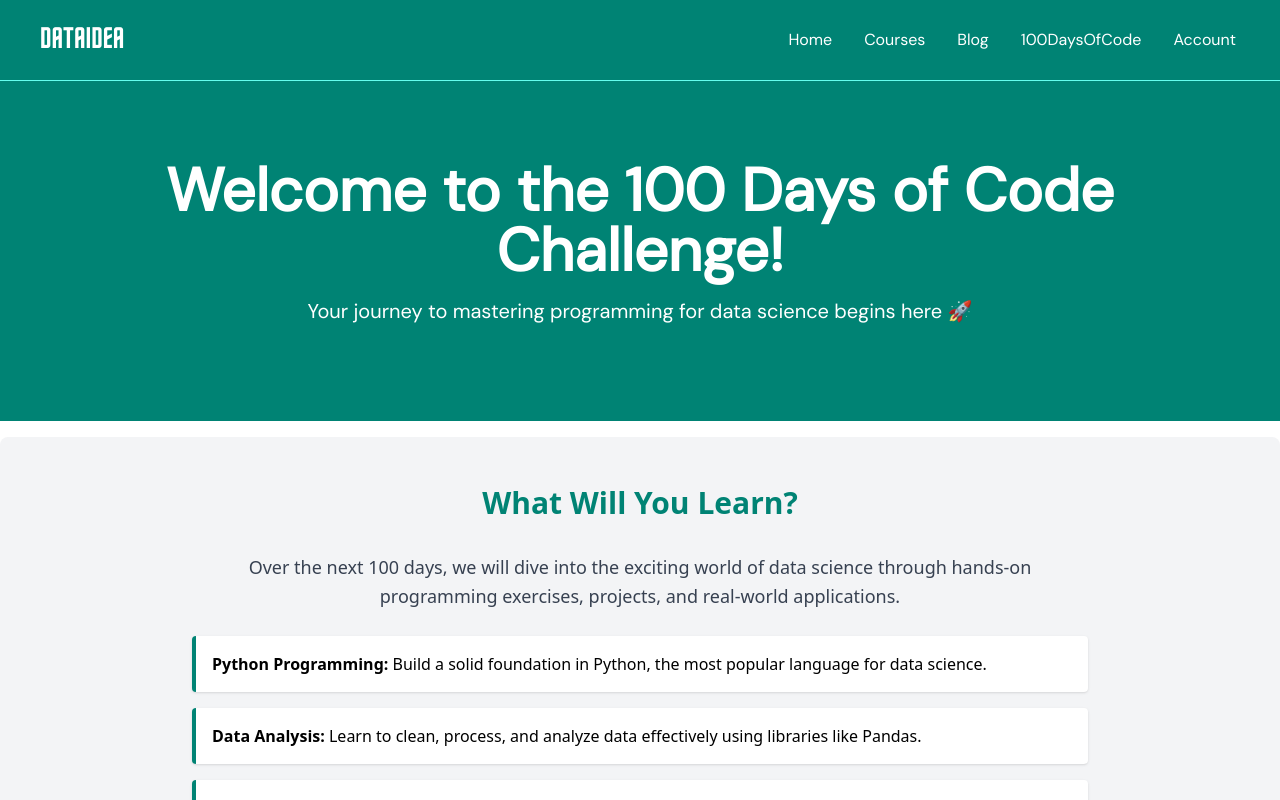
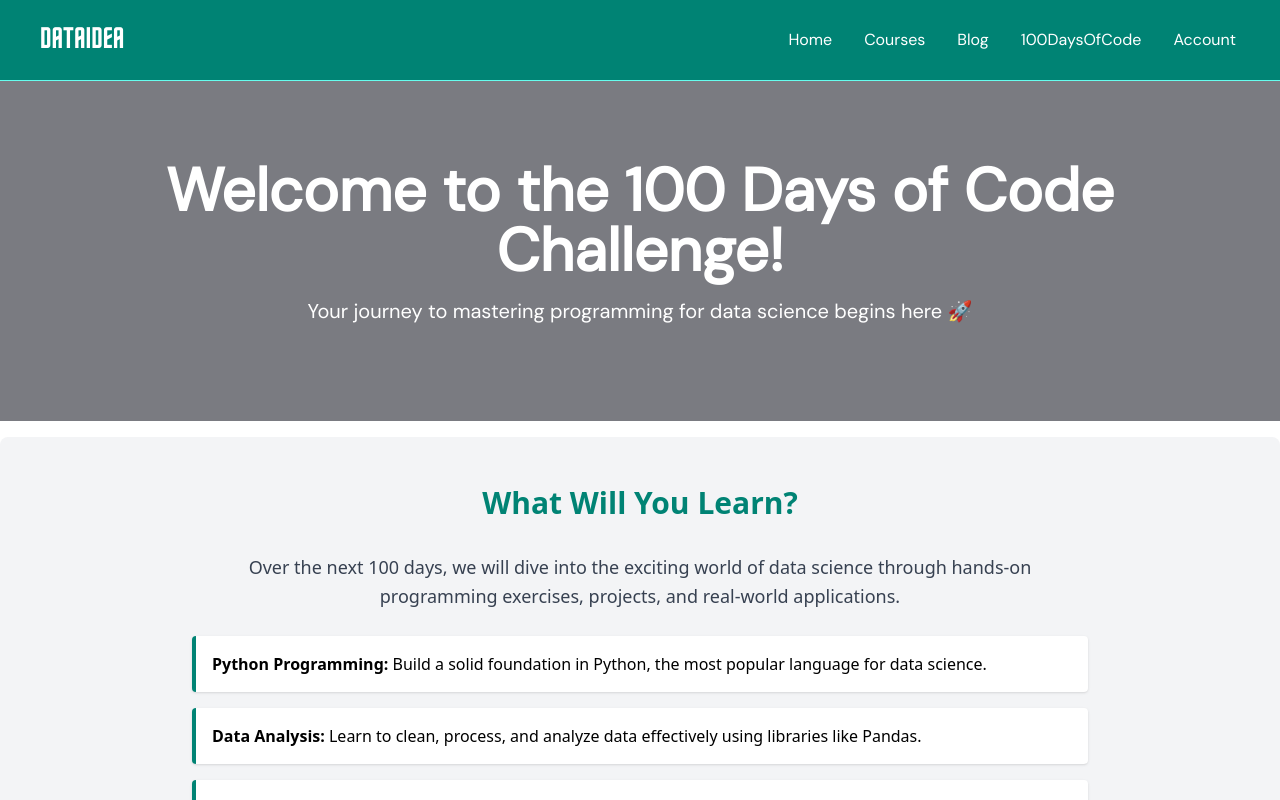
Before and after one commit to dataideaorg/dataideaorg-frontend, a React (Vite) app: page /100-days-of-code in a window 1280 px wide. Shown: the top 800 px of the page. Built offline with nearby package versions, Linux system fonts and the light colour scheme.

Commit message:
updated code header color

```diff
--- a/src/pages/100DaysOfCodeHome.tsx
+++ b/src/pages/100DaysOfCodeHome.tsx
@@ -4,7 +4,7 @@ import { Link } from "react-router-dom"; // Assuming you're using React Router f
 const ChallengeIntro: React.FC = () => {
   return (
     <div className="challenge-intro font-default">
-      <header className="font-default bg-[#008374] py-20 mb-4">
+      <header className="font-default bg-[#7a7b81] py-20 mb-4">
         <div className="max-w-7xl mx-auto px-4 sm:px-6 lg:px-8 flex flex-col items-center">
           <div className="text-center">
             <h1 className="text-4xl font-extrabold text-white sm:text-5xl md:text-6xl">
```
